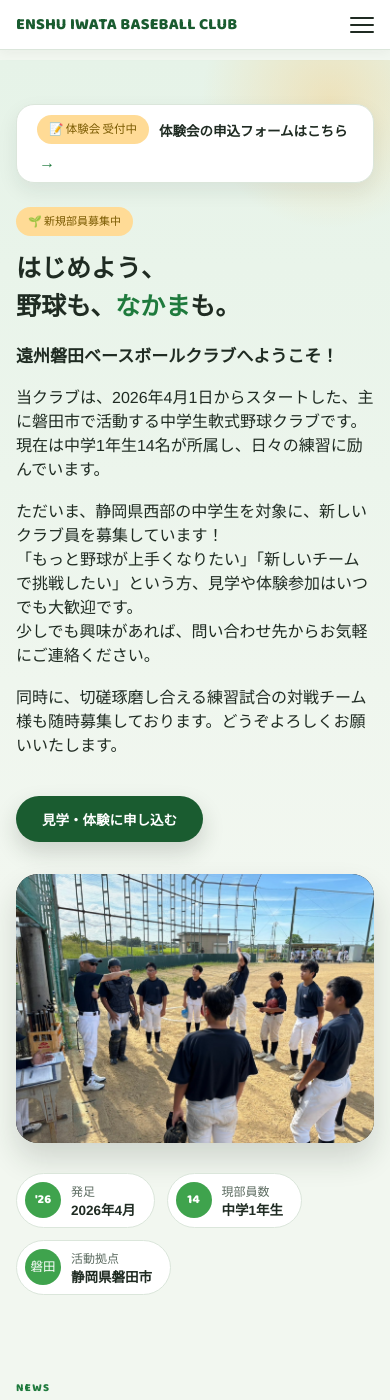
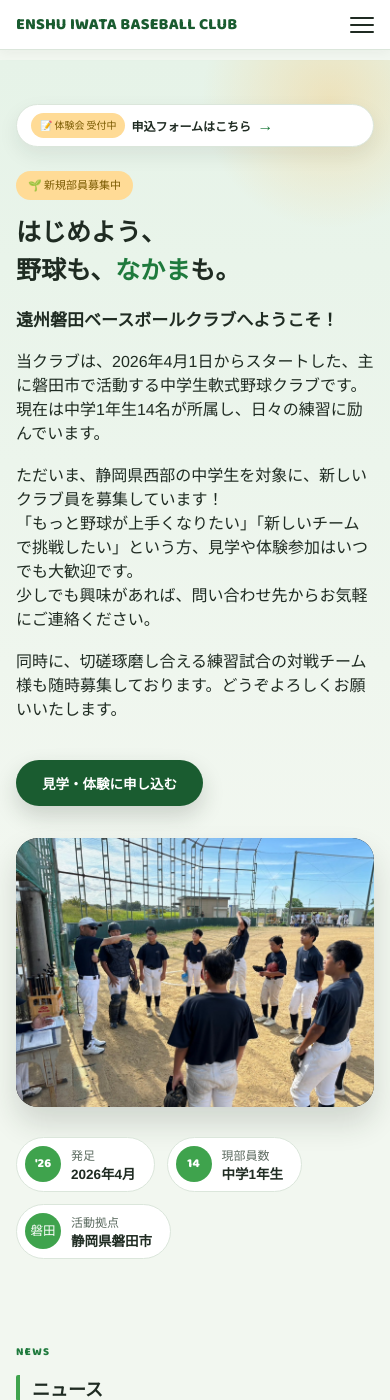
Before and after one commit to enshuiwatabbc/home, a Jekyll site: the page built from index.md, in a window 390 px wide and 1400 px high. Built offline with Jekyll 4.4.1, drawn with Linux system fonts in a browser that asks for light colours.

Commit message:
体験会申込バナーをスマホで1行に収まるよう修正
- 文言を「体験会の申込フォームはこちら」→「申込フォームはこちら」に短縮
  (バッジ側に既に「体験会」表記があるため重複を解消)
- 480px以下ではflex-wrap:nowrapとし、フォントサイズ・余白を詰めて
  バッジ+文言+矢印が確実に1行に収まるようにした

Co-Authored-By: Claude Sonnet 5 <noreply@anthropic.com>

```diff
--- a/_layouts/home.html
+++ b/_layouts/home.html
@@ -6,7 +6,7 @@ layout: default
   <div class="hero-inner">
     <a class="announce-bar" href="https://docs.google.com/forms/d/e/1FAIpQLSetJGCkVinkIVJl0DZXGatx9z9yro-oVVpF34i7K5uI8CFYRA/viewform" target="_blank" rel="noopener">
       <span class="announce-badge">📝 体験会 受付中</span>
-      <span class="announce-text">体験会の申込フォームはこちら</span>
+      <span class="announce-text">申込フォームはこちら</span>
       <span class="announce-arrow">→</span>
     </a>
   </div>
--- a/style.css
+++ b/style.css
@@ -225,6 +225,7 @@ a {
   font-size: 13.5px;
   font-weight: 700;
   color: var(--ink);
+  white-space: nowrap;
 }
 
 .announce-arrow {
@@ -235,12 +236,24 @@ a {
 
 @media (max-width: 480px) {
   .announce-bar {
-    border-radius: 18px;
+    border-radius: 999px;
+    flex-wrap: nowrap;
+    gap: 6px;
+    padding: 8px 14px;
   }
 
-  /* 矢印を文言のすぐ右に添え、「バッジ／文言+矢印」のきれいな2行にする */
+  .announce-badge {
+    font-size: 10px;
+    padding: 4px 9px;
+  }
+
+  .announce-text {
+    font-size: 12px;
+  }
+
   .announce-arrow {
-    margin-left: 2px;
+    margin-left: 0;
+    flex: 0 0 auto;
   }
 }
 
```
